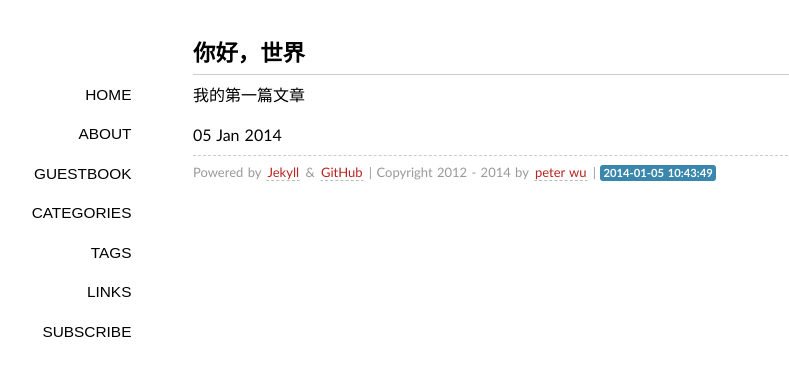
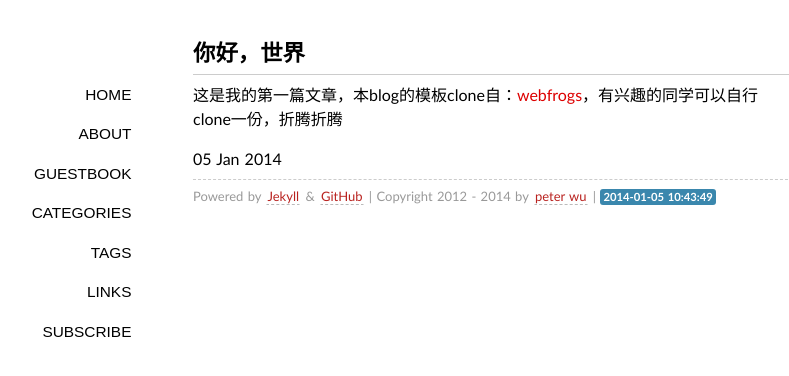
Before and after one commit to yajie/yajie.github.io, a Jekyll site: the page built from _posts/2014-01-05-HelloWorld.md, in a window 1280 px wide. Shown: the top 376 px of the page, without its empty margins (147-936 px from the left). Built offline with Jekyll 4.4.1, drawn with Linux system fonts in a browser that asks for light colours; some web fonts are replaced; Markdown is read by kramdown in place of the engine named in the settings; comment, search, counter and statistics services are not loaded.

Commit message:
modify blog

```diff
--- a/_posts/2014-01-05-HelloWorld.md
+++ b/_posts/2014-01-05-HelloWorld.md
@@ -2,5 +2,5 @@
 layout: default
 title: 你好，世界
 ---
-<p>我的第一篇文章</p>
+<p>这是我的第一篇文章，本blog的模板clone自：<a src="https://github.com/webfrogs/webfrogs.github.com">webfrogs</a>，有兴趣的同学可以自行clone一份，折腾折腾</p>
 <p>{{ page.date | date_to_string }}</p>
```
